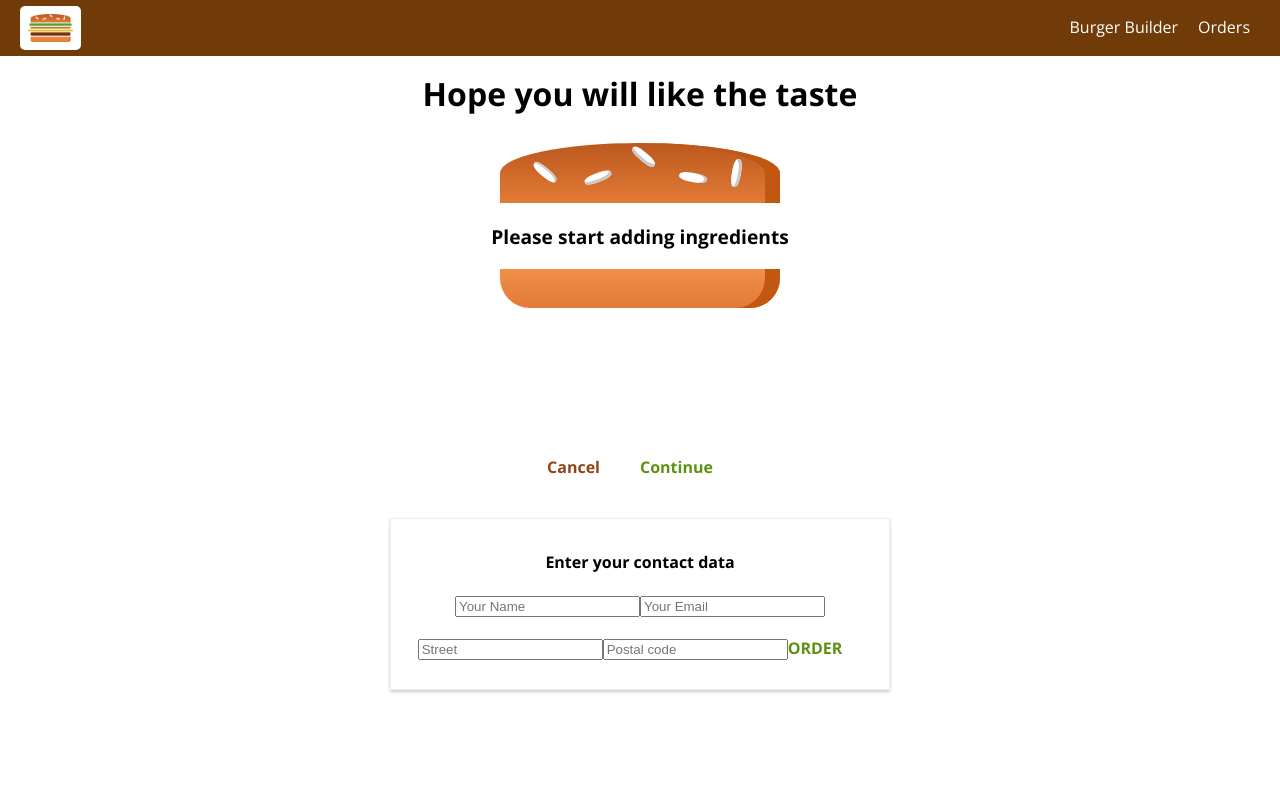
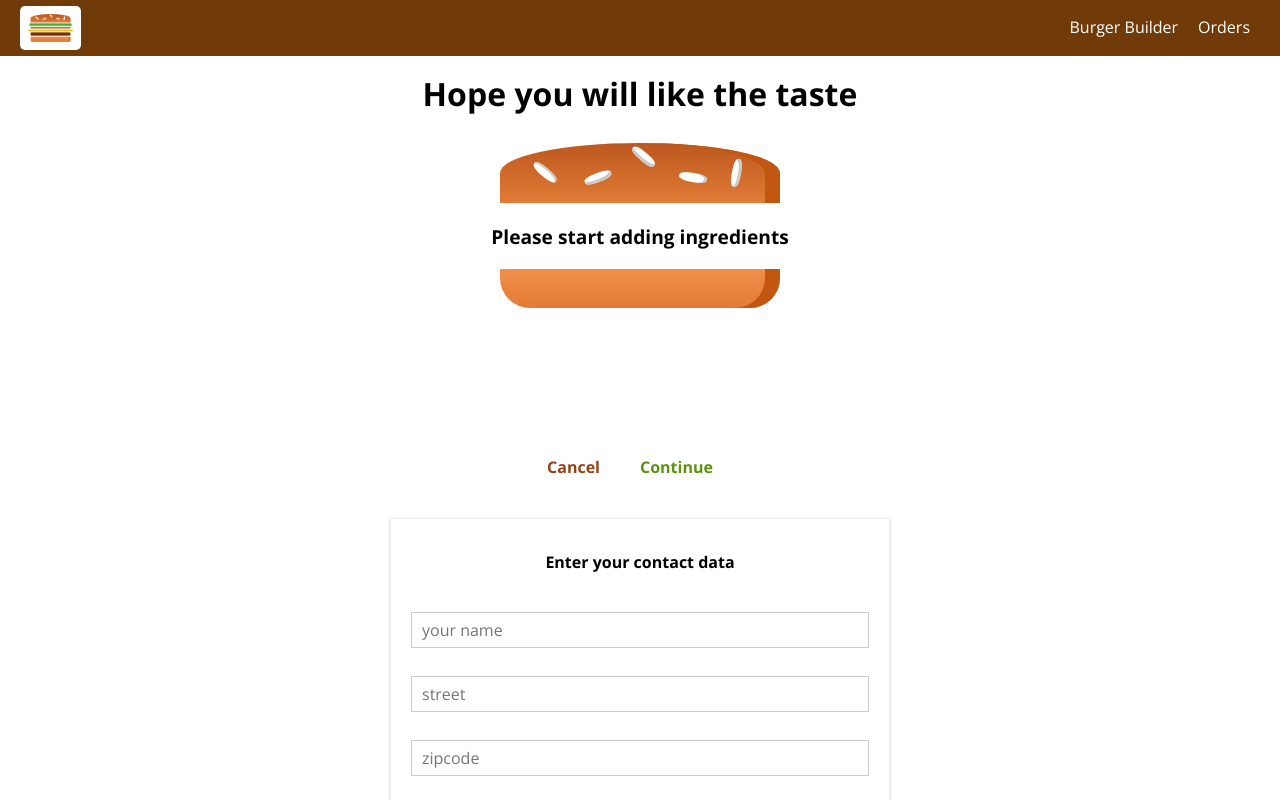
Before and after one commit to Hrugved/BurgerBuilder-React-App-, a React (Create React App) app: page /checkout/contact-data in a window 1280 px wide. Shown: the top 800 px of the page. Built offline with nearby package versions, Linux system fonts and the light colour scheme.

Commit message:
L271: Create and submit form data

```diff
--- /dev/null
+++ b/src/components/UI/Input/Input.js
@@ -0,0 +1,36 @@
+import React from 'react'
+import classes from './Input.module.css'
+
+const Input = (props) => {
+    let inputElement = null
+    switch(props.elementType) {
+        case 'input':
+            inputElement = <input className={classes.InputElement} {...props.elementConfig} value={props.value} onChange={props.changed}/>
+            break
+        case 'textarea':
+            inputElement = <textarea className={classes.InputElement} {...props.elementConfig} value={props.value} onChange={props.changed}/>
+            break
+        case 'select':
+            inputElement = (
+                <select className={classes.InputElement} value={props.value} onChange={props.changed}>
+                    {props.elementConfig.options.map(option => (
+                        <option key={option.value} value={option.value}>
+                            {option.displayValue}
+                        </option>
+                    ))}
+                </select>
+            )
+            break
+        default:
+            inputElement = <input className={classes.InputElement} {...props.elementConfig} value={props.value} onChange={props.changed}/>
+    }
+
+    return(
+        <div className={classes.Input}>
+            <label className={classes.Label}>{props.Label}</label>
+            {inputElement}
+        </div>
+    )
+}
+
+export default Input
--- /dev/null
+++ b/src/components/UI/Input/Input.module.css
@@ -0,0 +1,27 @@
+.Input {
+    width: 100%;
+    padding: 10px;
+    box-sizing: border-box;
+}
+
+.Label {
+    font-weight: bold;
+    display: block;
+    margin-bottom: 8px;
+}
+
+.InputElement {
+    outline: none;
+    border: 1px solid #ccc;
+    background-color: #fff;
+    font: inherit;
+    padding: 6px 10px;
+    display: block;
+    width: 100%;
+    box-sizing: border-box;
+}
+
+.InputElement:focus {
+    outline: none;
+    background-color: #ccc;
+}
--- a/src/containers/Checkout/ContactData/ContactData.js
+++ b/src/containers/Checkout/ContactData/ContactData.js
@@ -3,47 +3,50 @@ import Button from '../../../components/UI/Button/Button'
 import classes from './ContactData.module.css'
 import axios from '../../../axios-orders'
 import Spinner from '../../../components/UI/spinner/spinner'
+import Input from '../../../components/UI/Input/Input'
 
 class ContactData extends Component {
 
+    configElement = (elementType,type,placeholder,value,options) => {
+        return ({
+            elementType,
+            elementConfig: {
+                type,
+                placeholder,
+                options
+            },
+            value
+        })
+    }
+
     state = {
-        name: '',
-        email:'',
-        address: {
-            street:'',
-            postalCode:''
+        orderForm : {
+            name: this.configElement('input','text','your name','',null),
+            street: this.configElement('input','text','street','',null),
+            zipcode: this.configElement('input','text','zipcode','',null),
+            country: this.configElement('input','text','Country name','',null),
+            email: this.configElement('input','email','your Email','',null),
+            deliveryMethod: this.configElement('select',null,null,null,[
+                {value: 'fastest', displayValue: 'Fastest'},
+                {value: 'Cheapest', displayValue: 'Cheapest'}
+            ]),
         },
         loading: false
     }
 
     orderHandler = (event) => {
+        // the default behaviour of submitting form is it sends request and hence our page is reloaded(instead we want to do this in background)
         event.preventDefault()
         this.setState({loading: true})
-        const order = {
-            ingredients: this.props.ingredients,
-            price: this.props.price,
-            customer:{
-                name: 'lindsey',
-                address: {
-                    street: 'pensylvinia',
-                    zipcode: '208106',
-                    country: 'USA'
-                },
-                email: 'leigh@gmail.com'
-            },
-            deliveryMethod: 'fastest'
-        }
+        const orderForm = this.state.orderForm
+        const order = {}
+        Object.keys(orderForm).forEach(key => {
+            order[key] = orderForm[key].value
+        })
+        console.log(order)
         axios.post('/orders.json', order)
             .then(res => {
                 this.setState({loading: false})
-                // // this.setState({loading:false, purchasing: false, purchased:true})
-                // console.log(this.props)
-                // // this.props.history.push('/checkout')
-                // this.props.history.push({
-                //     pathname: '/checkout',
-                //     state: this.state.ingredients
-                // })
-                // console.log('success')
             })
             .catch(e => {
                 this.setState({loading:false})
@@ -52,14 +55,31 @@ class ContactData extends Component {
         console.log(this.props.ingredients)
     }
 
+    inputChangeHandler = (inputIdentifier,event) => {
+        const updatedInputForm = {...this.state.orderForm}
+        const updatedInputElement = {...updatedInputForm[inputIdentifier]}
+        updatedInputElement.value = event.target.value
+        updatedInputForm[inputIdentifier] = updatedInputElement
+        this.setState({orderForm: updatedInputForm})
+    }
+
     render() {
+        const formElements = Object.keys(this.state.orderForm).map(key => {
+            const obj = this.state.orderForm[key]
+            return(
+                <Input elementType={obj.elementType}
+                    elementConfig={obj.elementConfig}
+                    value={obj.value}
+                    key={key}
+                    changed={(event) => this.inputChangeHandler(key,event)}
+                />
+            )
+        })
+
         let form = (
-            <form>
-                <input type='text' name='name' placeholder='Your Name' />
-                <input type='email' name='email' placeholder='Your Email' />
-                <input type='text' name='street' placeholder='Street' />
-                <input type='text' name='postalCode' placeholder='Postal code' />
-                <Button type="Success" clicked={this.orderHandler}>ORDER</Button>
+            <form onSubmit={this.orderHandler}>
+                {formElements}
+                <Button type="Success">ORDER</Button>
             </form>)
         if(this.state.loading) {
             form = <Spinner />
```
